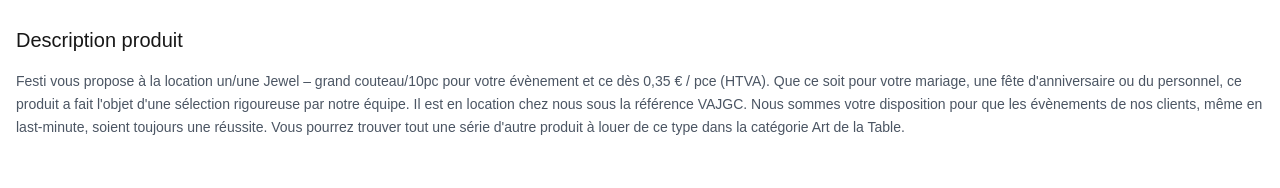
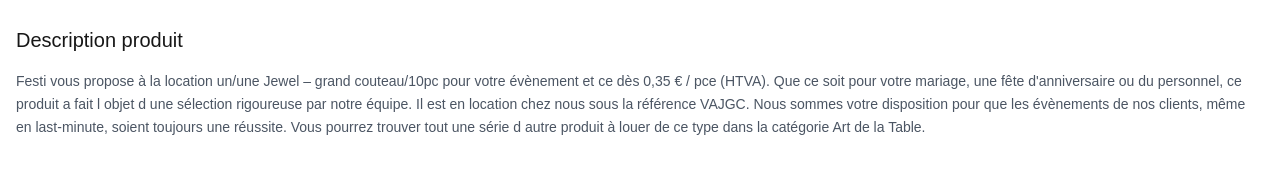
Before and after one commit to chirayu-humar/weFrame_project, a Next.js app: page / in a window 1280 px wide. Shown: the part 666-854 px from the top of the page. Built offline with nearby package versions, Linux system fonts and the light colour scheme.

Commit message:
adjusted code

```diff
--- a/components/product-details.tsx
+++ b/components/product-details.tsx
@@ -18,7 +18,7 @@
       <section className="mb-8">
         <h2 className="text-xl font-medium mb-4">Description produit</h2>
         <p className="text-gray-600 text-sm leading-relaxed">
-          Festi vous propose à la location un/une Jewel – grand couteau/10pc pour votre évènement et ce dès 0,35 € / pce (HTVA). Que ce soit pour votre mariage, une fête d'anniversaire ou du personnel, ce produit a fait l'objet d'une sélection rigoureuse par notre équipe. Il est en location chez nous sous la référence VAJGC. Nous sommes votre disposition pour que les évènements de nos clients, même en last-minute, soient toujours une réussite. Vous pourrez trouver tout une série d'autre produit à louer de ce type dans la catégorie Art de la Table.
+          Festi vous propose à la location un/une Jewel – grand couteau/10pc pour votre évènement et ce dès 0,35 € / pce (HTVA). Que ce soit pour votre mariage, une fête d'anniversaire ou du personnel, ce produit a fait l objet d une sélection rigoureuse par notre équipe. Il est en location chez nous sous la référence VAJGC. Nous sommes votre disposition pour que les évènements de nos clients, même en last-minute, soient toujours une réussite. Vous pourrez trouver tout une série d autre produit à louer de ce type dans la catégorie Art de la Table.
         </p>
       </section>
 
--- a/components/ui/input.tsx
+++ b/components/ui/input.tsx
@@ -2,10 +2,7 @@
 
 import { cn } from "@/lib/utils"
 
-export interface InputProps
-  extends React.InputHTMLAttributes<HTMLInputElement> {}
-
-const Input = React.forwardRef<HTMLInputElement, InputProps>(
+const Input = React.forwardRef<HTMLInputElement, React.InputHTMLAttributes<HTMLInputElement>>(
   ({ className, type, ...props }, ref) => {
     return (
       <input
@@ -17,9 +14,9 @@
         ref={ref}
         {...props}
       />
-    )
+    );
   }
-)
-Input.displayName = "Input"
+);
+Input.displayName = "Input";
 
-export { Input }
+export { Input };
```
